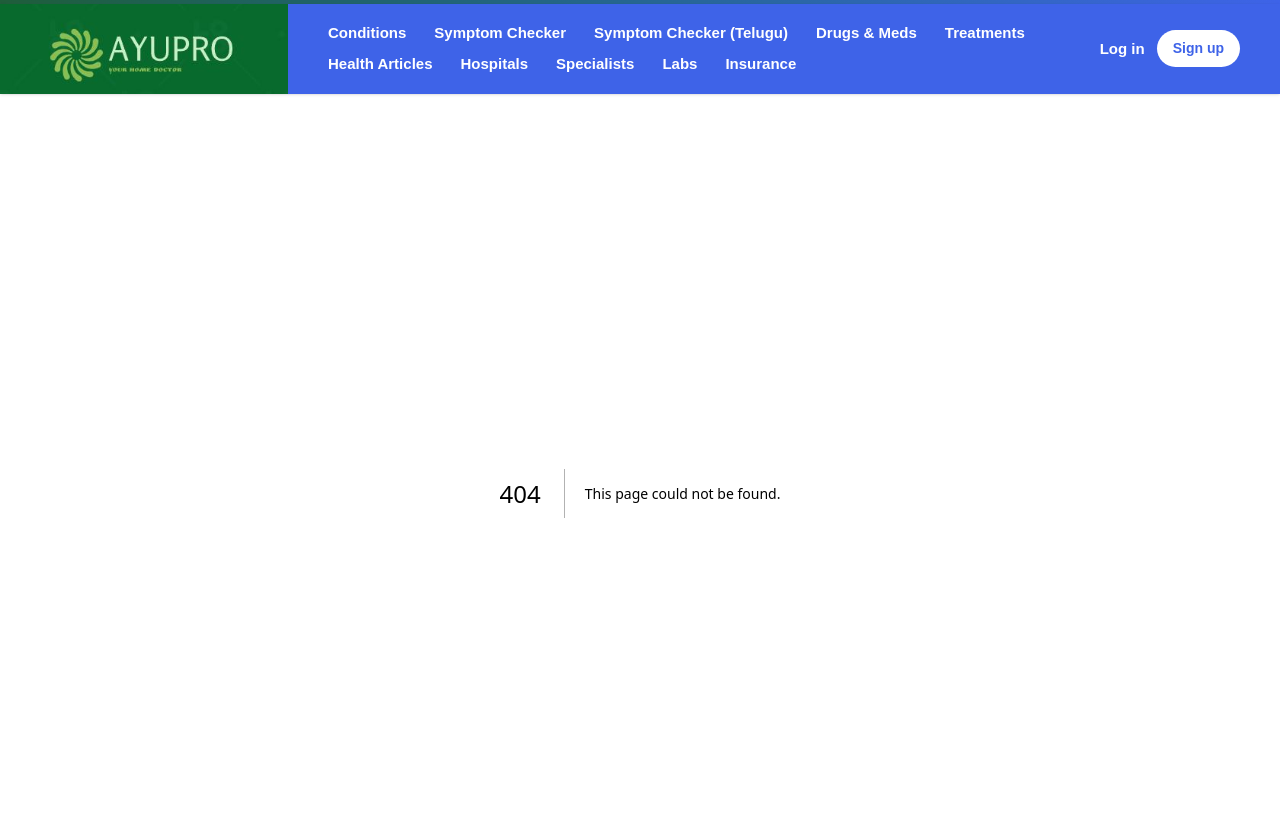
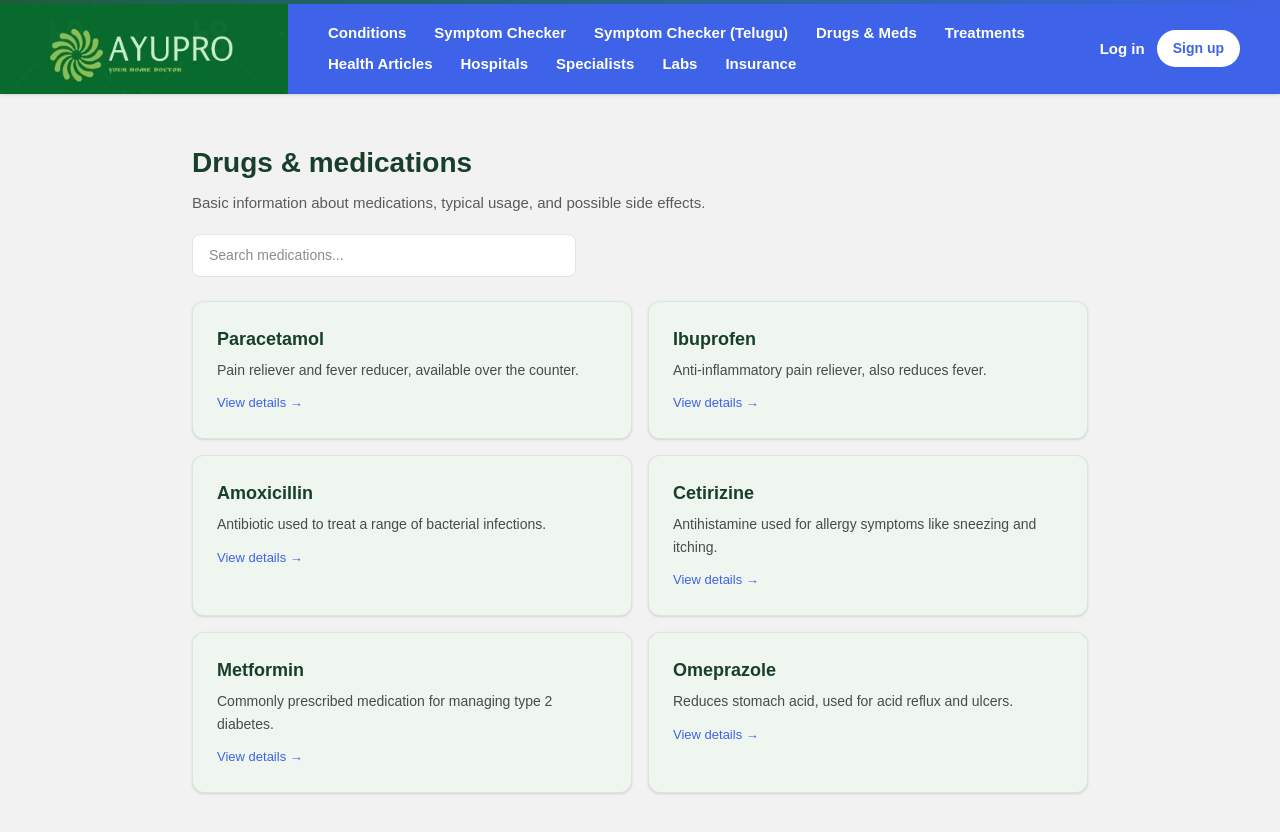
Before and after one commit to VineelaVaikunthapu/ayupro-frontend, a Next.js app: page /drugs in a window 1280 px wide. Before the commit this address had no page. Shown: the top 832 px of the page. Built offline with nearby package versions, Linux system fonts and the light colour scheme.

Commit message:
drugs page created

```diff
--- /dev/null
+++ b/app/drugs/[slug]/page.tsx
@@ -0,0 +1,153 @@
+import Link from "next/link";
+import { notFound } from "next/navigation";
+
+// TODO: replace with a real fetch from the backend (GET /api/drugs/[slug]),
+// backed by medicines + drug_adverse_effects + medicine_contraindications
+// tables, once the API exists.
+const drugs: Record<
+  string,
+  {
+    name: string;
+    summary: string;
+    usage: string[];
+    dosageForms: string[];
+    sideEffects: string[];
+    contraindications: string[];
+  }
+> = {
+  paracetamol: {
+    name: "Paracetamol",
+    summary: "Pain reliever and fever reducer, available over the counter.",
+    usage: ["Mild to moderate pain", "Fever reduction"],
+    dosageForms: ["Tablet", "Suspension", "Injection"],
+    sideEffects: ["Rare when taken as directed", "Liver strain if overdosed"],
+    contraindications: ["Severe liver disease", "Chronic heavy alcohol use"],
+  },
+  ibuprofen: {
+    name: "Ibuprofen",
+    summary: "Anti-inflammatory pain reliever, also reduces fever.",
+    usage: ["Pain relief", "Inflammation", "Fever reduction"],
+    dosageForms: ["Tablet", "Suspension", "Topical gel"],
+    sideEffects: ["Stomach upset", "Increased bleeding risk"],
+    contraindications: ["Active stomach ulcers", "Severe kidney disease"],
+  },
+  amoxicillin: {
+    name: "Amoxicillin",
+    summary: "Antibiotic used to treat a range of bacterial infections.",
+    usage: ["Bacterial respiratory infections", "Ear infections", "Urinary tract infections"],
+    dosageForms: ["Capsule", "Suspension", "Injection"],
+    sideEffects: ["Diarrhea", "Nausea", "Allergic reactions in penicillin-sensitive people"],
+    contraindications: ["Known penicillin allergy"],
+  },
+  cetirizine: {
+    name: "Cetirizine",
+    summary: "Antihistamine used for allergy symptoms like sneezing and itching.",
+    usage: ["Seasonal allergies", "Hives", "Itching"],
+    dosageForms: ["Tablet", "Drops"],
+    sideEffects: ["Mild drowsiness", "Dry mouth"],
+    contraindications: ["Severe kidney impairment without dose adjustment"],
+  },
+  metformin: {
+    name: "Metformin",
+    summary: "Commonly prescribed medication for managing type 2 diabetes.",
+    usage: ["Type 2 diabetes management"],
+    dosageForms: ["Tablet"],
+    sideEffects: ["Stomach upset", "Vitamin B12 deficiency with long-term use"],
+    contraindications: ["Severe kidney disease", "Acute heart failure"],
+  },
+  omeprazole: {
+    name: "Omeprazole",
+    summary: "Reduces stomach acid, used for acid reflux and ulcers.",
+    usage: ["Acid reflux", "Stomach ulcers", "Heartburn"],
+    dosageForms: ["Capsule", "Tablet"],
+    sideEffects: ["Headache", "Stomach pain", "Long-term use linked to nutrient absorption issues"],
+    contraindications: ["Known hypersensitivity to proton pump inhibitors"],
+  },
+};
+
+export default async function DrugDetailPage({
+  params,
+}: {
+  params: Promise<{ slug: string }>;
+}) {
+  const { slug } = await params;
+  const drug = drugs[slug];
+
+  if (!drug) {
+    notFound();
+  }
+
+  return (
+    <div className="min-h-screen bg-[#F2F2F2] px-6 py-12">
+      <div className="mx-auto w-full max-w-2xl">
+        <Link
+          href="/drugs"
+          className="text-[14px] font-medium text-[#3E63E8] hover:underline"
+        >
+          ← Back to drugs & medications
+        </Link>
+
+        <h1 className="mt-3 text-[28px] font-semibold text-[#173F29]">
+          {drug.name}
+        </h1>
+        <p className="mt-2 text-[15px] leading-[1.65] text-[#5B5B5B]">
+          {drug.summary}
+        </p>
+
+        <section className="mt-6 rounded-xl border border-[#1F5D3A]/10 bg-[#EEF6EF] p-6">
+          <h2 className="text-[16px] font-semibold text-[#173F29]">
+            Typical usage
+          </h2>
+          <ul className="mt-2 list-inside list-disc space-y-1 text-[14px] text-[#4A4A4A]">
+            {drug.usage.map((u) => (
+              <li key={u}>{u}</li>
+            ))}
+          </ul>
+        </section>
+
+        <section className="mt-4 rounded-xl border border-[#3E63E8]/10 bg-[#EEF2FC] p-6">
+          <h2 className="text-[16px] font-semibold text-[#1B2E6E]">
+            Available forms
+          </h2>
+          <div className="mt-2 flex flex-wrap gap-2">
+            {drug.dosageForms.map((form) => (
+              <span
+                key={form}
+                className="rounded-full bg-white px-3 py-1 text-[13px] font-medium text-[#2F4EC0]"
+              >
+                {form}
+              </span>
+            ))}
+          </div>
+        </section>
+
+        <section className="mt-4 rounded-xl border border-[#E24B4A]/15 bg-[#FCEBEB] p-6">
+          <h2 className="text-[16px] font-semibold text-[#791F1F]">
+            Possible side effects
+          </h2>
+          <ul className="mt-2 list-inside list-disc space-y-1 text-[14px] text-[#4A4A4A]">
+            {drug.sideEffects.map((s) => (
+              <li key={s}>{s}</li>
+            ))}
+          </ul>
+        </section>
+
+        <section className="mt-4 rounded-xl border border-black/10 bg-white p-6">
+          <h2 className="text-[16px] font-semibold text-[#1A1A1A]">
+            Avoid if
+          </h2>
+          <ul className="mt-2 list-inside list-disc space-y-1 text-[14px] text-[#4A4A4A]">
+            {drug.contraindications.map((c) => (
+              <li key={c}>{c}</li>
+            ))}
+          </ul>
+        </section>
+
+        <p className="mt-6 text-[12px] text-[#8A8A8A]">
+          This information is educational only. Always follow your
+          doctor&apos;s or pharmacist&apos;s instructions for dosage and use.
+        </p>
+      </div>
+    </div>
+  );
+}
--- /dev/null
+++ b/app/drugs/page.tsx
@@ -0,0 +1,95 @@
+"use client";
+
+import Link from "next/link";
+import { useState } from "react";
+
+// TODO: replace with a real fetch from the backend (GET /api/drugs),
+// backed by the medicines + drugs tables, once the API exists.
+const drugs = [
+  {
+    slug: "paracetamol",
+    name: "Paracetamol",
+    summary: "Pain reliever and fever reducer, available over the counter.",
+  },
+  {
+    slug: "ibuprofen",
+    name: "Ibuprofen",
+    summary: "Anti-inflammatory pain reliever, also reduces fever.",
+  },
+  {
+    slug: "amoxicillin",
+    name: "Amoxicillin",
+    summary: "Antibiotic used to treat a range of bacterial infections.",
+  },
+  {
+    slug: "cetirizine",
+    name: "Cetirizine",
+    summary: "Antihistamine used for allergy symptoms like sneezing and itching.",
+  },
+  {
+    slug: "metformin",
+    name: "Metformin",
+    summary: "Commonly prescribed medication for managing type 2 diabetes.",
+  },
+  {
+    slug: "omeprazole",
+    name: "Omeprazole",
+    summary: "Reduces stomach acid, used for acid reflux and ulcers.",
+  },
+];
+
+export default function DrugsPage() {
+  const [query, setQuery] = useState("");
+
+  const filtered = drugs.filter((d) =>
+    d.name.toLowerCase().includes(query.toLowerCase())
+  );
+
+  return (
+    <div className="min-h-screen bg-[#F2F2F2] px-6 py-12">
+      <div className="mx-auto w-full max-w-4xl">
+        <h1 className="text-[28px] font-semibold text-[#173F29]">
+          Drugs & medications
+        </h1>
+        <p className="mt-2 text-[15px] text-[#5B5B5B]">
+          Basic information about medications, typical usage, and possible
+          side effects.
+        </p>
+
+        <input
+          value={query}
+          onChange={(e) => setQuery(e.target.value)}
+          type="text"
+          placeholder="Search medications..."
+          className="mt-5 w-full rounded-lg border border-black/10 bg-white px-4 py-2.5 text-[14px] outline-none focus:border-[#1F5D3A] md:max-w-sm"
+        />
+
+        <div className="mt-6 grid gap-4 md:grid-cols-2">
+          {filtered.map((drug) => (
+            <Link
+              key={drug.slug}
+              href={`/drugs/${drug.slug}`}
+              className="group rounded-xl border border-[#1F5D3A]/10 bg-[#EEF6EF] p-6 shadow-sm transition-all hover:-translate-y-0.5 hover:shadow-lg"
+            >
+              <h2 className="text-[18px] font-semibold text-[#173F29]">
+                {drug.name}
+              </h2>
+              <p className="mt-1.5 text-[14px] leading-[1.6] text-[#4A4A4A]">
+                {drug.summary}
+              </p>
+              <span className="mt-3 inline-flex text-[13px] font-medium text-[#3E63E8]">
+                View details →
+              </span>
+            </Link>
+          ))}
+
+          {filtered.length === 0 && (
+            <p className="text-[14px] text-[#8A8A8A]">
+              No medications match &quot;{query}&quot;.
+            </p>
+          )}
+        </div>
+      </div>
+    </div>
+  );
+}
```
